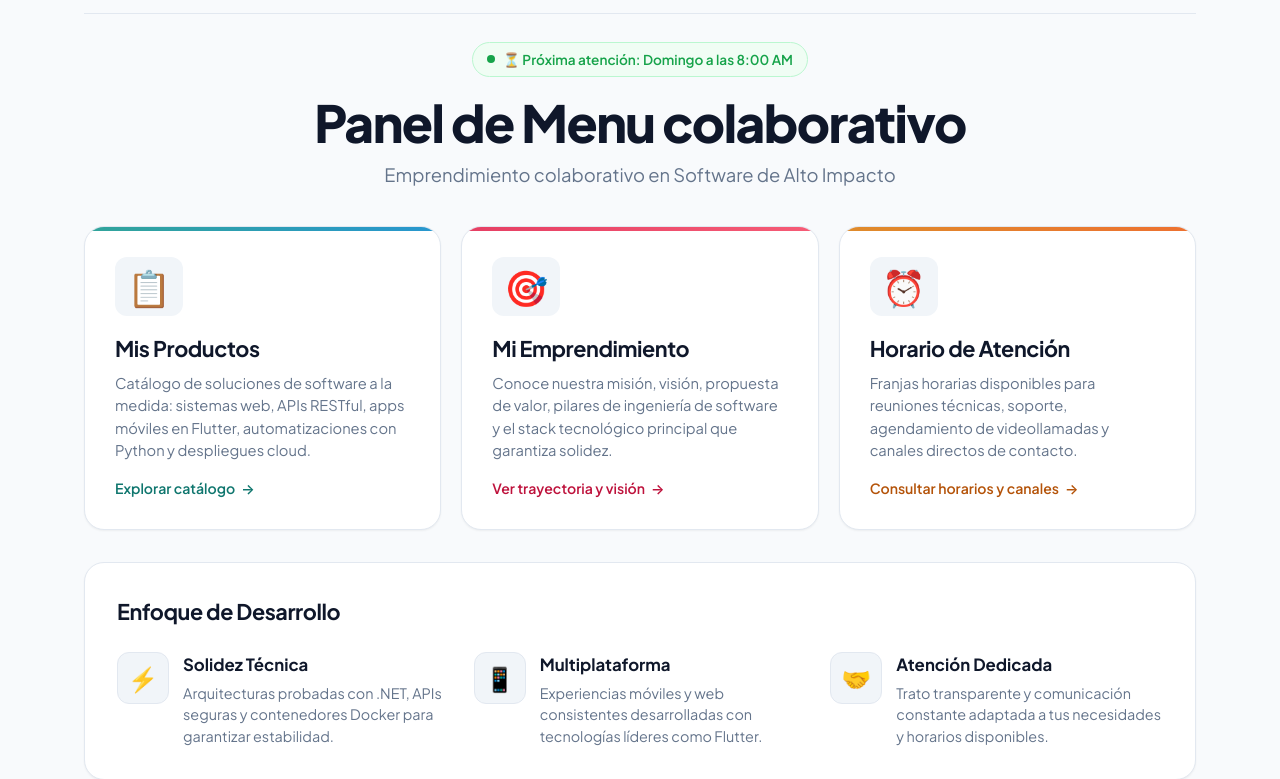
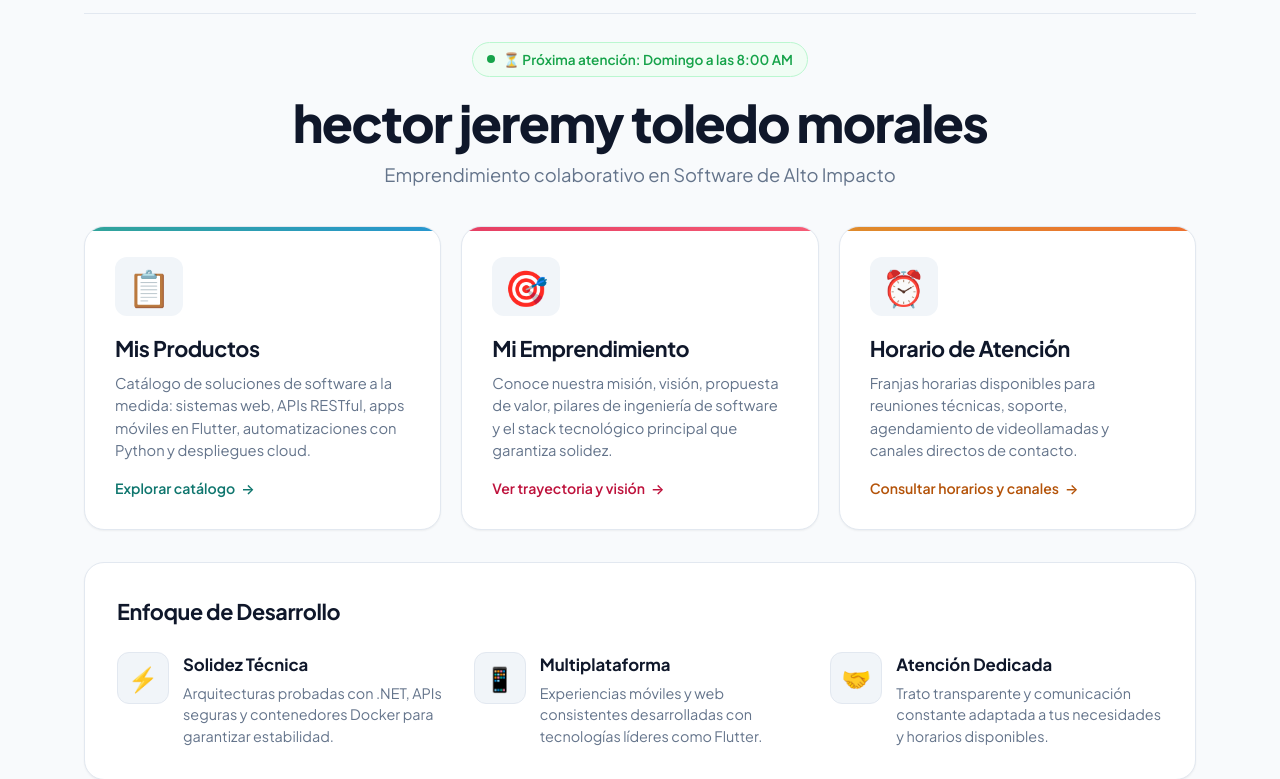
Before and after one commit to marcosjhs557-tech/menuEmprendimiento, a plain HTML site: page index.html in a window 1280 px wide. Shown: the part 61-840 px from the top of the page. Drawn offline with Linux system fonts and the light colour scheme.

Commit message:
modifique 68

```diff
--- a/index.html
+++ b/index.html
@@ -65,7 +65,7 @@
     <!-- Page Title & Status -->
     <header class="page-title">
       <div id="live-status-indicator" style="margin-bottom: 16px;"></div>
-      <h1>Panel de Menu colaborativo</h1>
+      <h1>hector jeremy toledo morales </h1>
       <p>Emprendimiento colaborativo en Software de Alto Impacto</p>
     </header>
 
```
